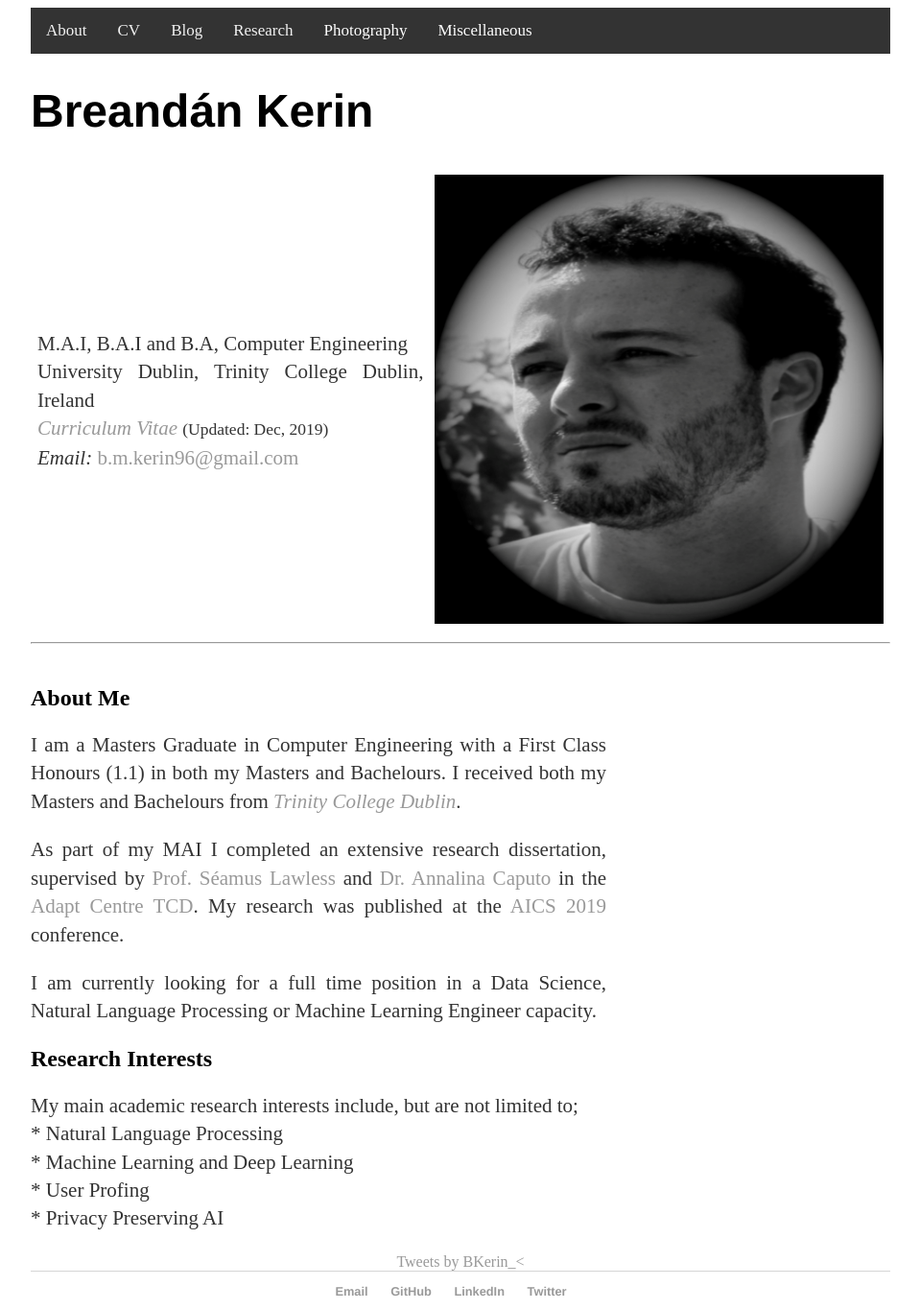
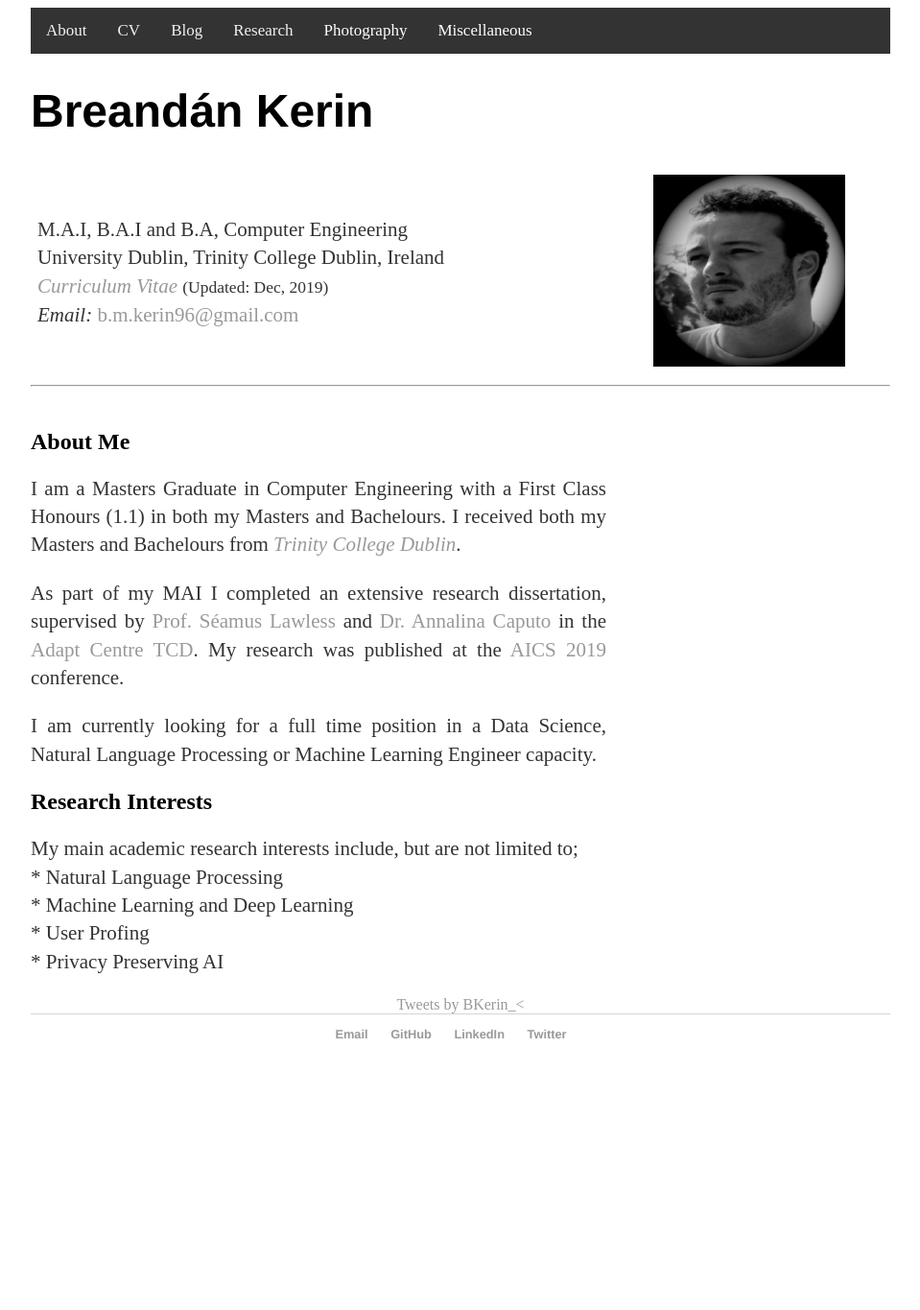
Before and after one commit to kerinb/kerinb.github.io, a Jekyll site: the page built from index.md, in a window 1280 px wide. Shown: the whole page at 96% size, without its empty margins (160-1119 px from the left). Built offline with Jekyll 4.4.1, drawn with Linux system fonts in a browser that asks for light colours; comment, search, counter and statistics services are not loaded; after the commit the page ends 1098 px from its top, so only the background shows below that.

Commit message:
trying to force text image alignment with html tables

```diff
--- a/index.md
+++ b/index.md
@@ -33,7 +33,7 @@ title: Breandán Kerin's Website
 			</p>
 		</td>
 		<td align="center" valign="center">
-			<img class="myImg" src="/images/me_in_lavaux_grey_vignette_small_square.png" alt="My profile" style="width:100%;">
+			<img class="myImg" src="/images/me_in_lavaux_grey_vignette_small_square.png" alt="My profile" style="width:100%;max-width:200px">
 			<br />
 		</td>
 	</tr>
```
